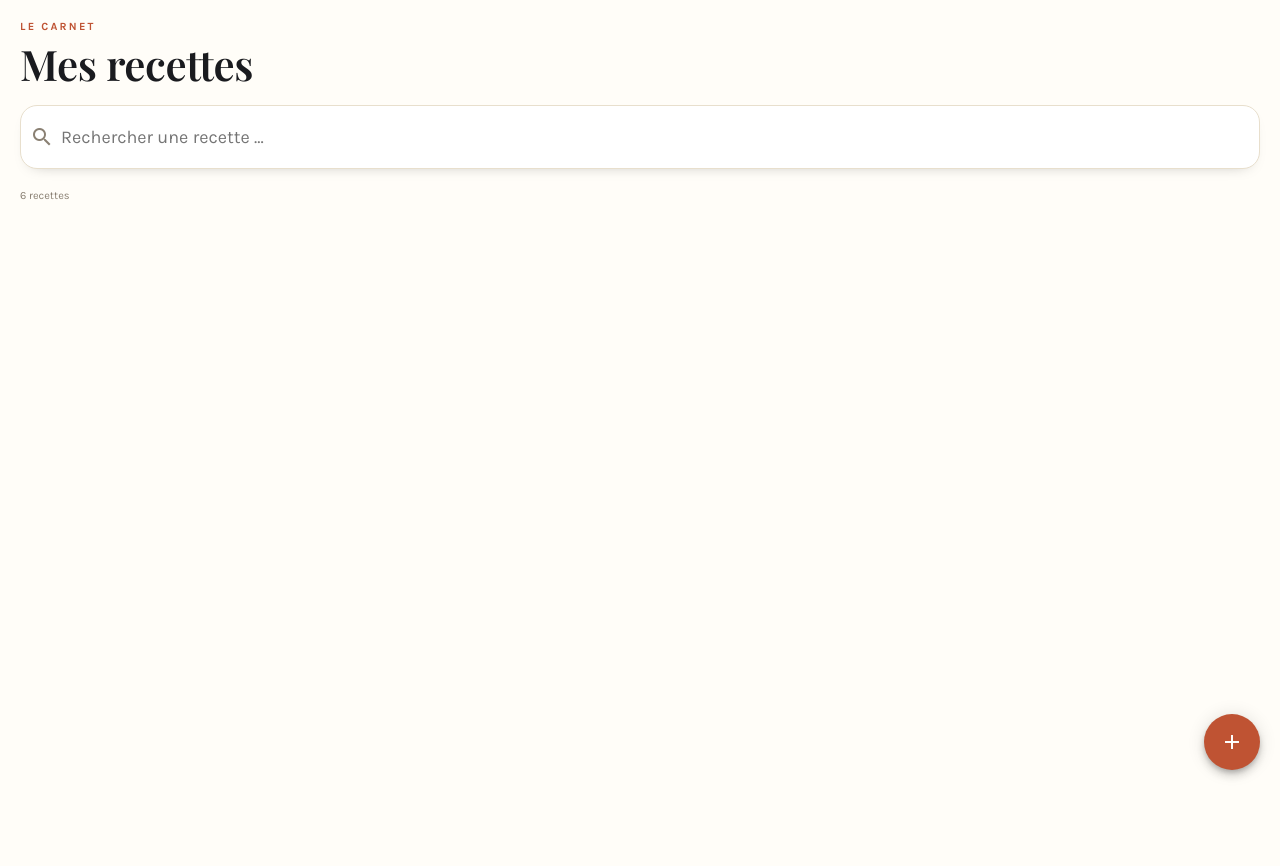
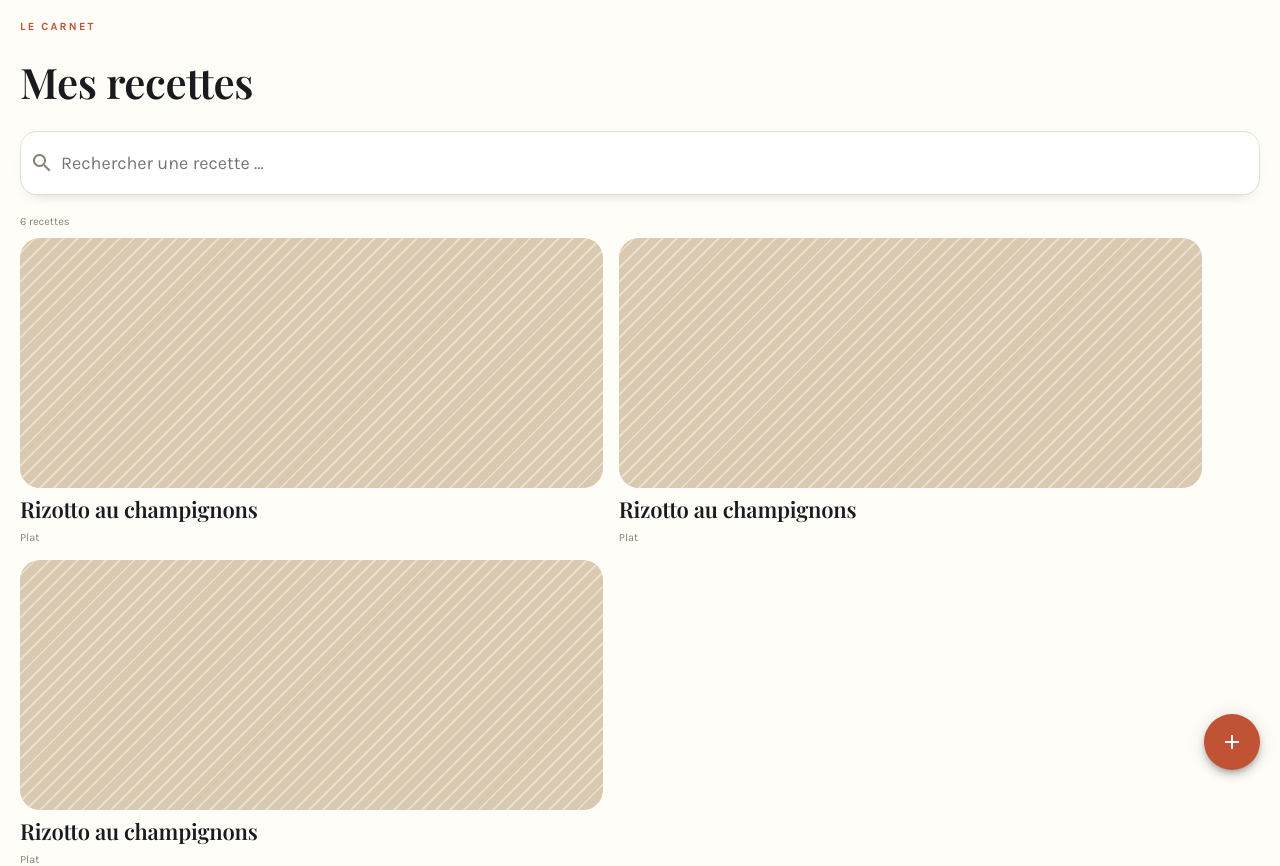
Before and after one commit to Revan027/my-recipes, an Angular app: page / in a window 1280 px wide. Before the commit the page ends 840 px from the top, so only its background shows below. Built offline with nearby package versions, Linux system fonts and the light colour scheme.

Commit message:
feat: fin inegration + ajout entité ingredient

```diff
--- a/public/css/buttons.scss
+++ b/public/css/buttons.scss
@@ -2,6 +2,7 @@
   position: fixed!important;
   bottom: 30px;
   right: 20px;
+  z-index: 9999;
 }
 
 .btn--accent {
--- a/public/css/fonts.scss
+++ b/public/css/fonts.scss
@@ -47,8 +47,25 @@
   --font-size-sm:   0.719rem;
   --font-size-md:   0.75rem;
   --font-size-lg:   0.969rem;
-  --font-size-xl:   2.125rem;
+  --font-size-xl:   1.375rem;
   --font-size-2xl:  2.625rem;
+
+  h1{
+    font-weight: 600;
+    font-family: 'Playfair Display', Georgia, serif;
+    font-size: var(--font-size-2xl);
+    line-height: 1.0;
+    letter-spacing: -0.01em;
+  }
+
+  h3{
+    font-family: 'Playfair Display', Georgia, serif;
+    font-weight: 600;
+    font-size: var(--font-size-xl);
+    line-height: 1.04;
+    letter-spacing: -0.01em;
+    margin: 10px 0;
+  }
 
   .mb-1{
     margin-bottom: 10px;
--- a/src/app/Models/Entities/Recipe.ts
+++ b/src/app/Models/Entities/Recipe.ts
@@ -1,3 +1,5 @@
+import { Ingredient } from "./Ingredient";
+import { Step } from "./Step";
 import { Type } from "./Type";
 
 export class Recipe {
@@ -5,7 +7,9 @@ export class Recipe {
 
   id: number = 0;
   typeID!: number;
-  type: Type = new Type();
   picture!: string;
   title!: string;
+  type: Type = new Type();
+  steps: Step[] = [];
+  ingredients: Ingredient[] = [];
 }
--- /dev/null
+++ b/src/app/components/card/card.html
@@ -0,0 +1,21 @@
+<div class="card">
+  <div class="card__header">
+    <div class="card__image">
+
+    </div>
+  </div>
+
+  <div class="card__content">
+    <div class="card__title">
+      <h3>Rizotto au champignons</h3>
+    </div>
+  </div>
+
+  <div class="card_footer">
+    <div class="card__meta">
+      <div class="card__type">
+        Plat
+      </div>
+    </div>
+  </div>
+</div>
--- /dev/null
+++ b/src/app/components/card/card.scss
@@ -0,0 +1,17 @@
+.card__header{
+    background-color: var(--color-placeholder-1);
+    border-radius: 20px;
+}
+
+.card__image{
+    width: 100%;
+    height: 250px;
+    background: repeating-linear-gradient(135deg, var(--color-lines) 0px 2px,transparent 2px 10px);
+    border-radius: 20px;
+}
+
+.card__type{
+    font-weight: 400;
+    font-size: var(--font-size-xs);
+    color: var(--color-secondary-text);
+}
--- a/src/app/constants/database.ts
+++ b/src/app/constants/database.ts
@@ -22,6 +22,12 @@ export const version1: string[] = [
     recipeID INTEGER NOT NULL,
     FOREIGN KEY(recipeID) REFERENCES ${tableName.recipe}(id),
   );`,
+  `CREATE TABLE IF NOT EXISTS ${tableName.ingredient} (
+    id INTEGER PRIMARY KEY AUTOINCREMENT,
+    name TEXT NOT NULL,
+    recipeID INTEGER NOT NULL,
+    FOREIGN KEY(recipeID) REFERENCES ${tableName.recipe}(id),
+  );`,
   `INSERT INTO ${tableName.type} (name) VALUES
     ('Plat'),
     ('Salade'),
--- a/src/app/constants/table-names.ts
+++ b/src/app/constants/table-names.ts
@@ -2,4 +2,5 @@ export const tableName = {
     recipe: 'Recipe',
     step: 'Step',
     type: 'Type',
+    ingredient: 'Ingredient',
 };
--- a/src/app/pages/recipes/recipes/recipes.html
+++ b/src/app/pages/recipes/recipes/recipes.html
@@ -4,16 +4,31 @@
     </div>
 
     <div class="recipes__title mb-2">
-        Mes recettes
+        <h1>Mes recettes</h1>
     </div>
 
     <div class="recipes__search mb-2">
         <app-search-field></app-search-field>
     </div>
 
-    <div class="recipes__counter">6 recettes</div>
+    <div class="recipes__counter mb-1">6 recettes</div>
 
     <button matFab class="btn-add-float btn--accent" aria-label="Example icon button with a delete icon">
         <mat-icon>add</mat-icon>
     </button>
+
+    <div class="grille">
+        <div class="col">
+            <app-card></app-card>
+        </div>
+
+        <div class="col">
+            <app-card></app-card>
+        </div>
+
+        <div class="col">
+            <app-card></app-card>
+        </div>
+    </div>
+
 </div>
--- a/src/app/pages/recipes/recipes/recipes.scss
+++ b/src/app/pages/recipes/recipes/recipes.scss
@@ -7,17 +7,21 @@
         letter-spacing: 0.20em;
     }
 
-    .recipes__title{
-        font-weight: 600;
-        font-family: 'Playfair Display', Georgia, serif;
-        font-size: var(--font-size-2xl);
-        line-height: 1.0;
-        letter-spacing: -0.01em;
-    }
-
     .recipes__counter{
         font-weight: 400;
         font-size: var(--font-size-xs);
         color: var(--color-secondary-text);
     }
 }
+
+.grille {
+  display: flex;
+   gap: 16px;
+   flex-wrap: wrap;
+}
+
+.col {
+      flex-shrink: 0;
+    flex-grow: 0;
+    flex-basis: 47%;
+}
--- a/src/app/pages/recipes/recipes/recipes.ts
+++ b/src/app/pages/recipes/recipes/recipes.ts
@@ -2,10 +2,11 @@ import { Component } from '@angular/core';
 import { SearchField } from '../../../components/fields/search-field/search-field';
 import { MatIconModule } from '@angular/material/icon';
 import { MatButtonModule } from '@angular/material/button';
+import { Card } from '../../../components/card/card';
 
 @Component({
   selector: 'app-recipes',
-  imports: [SearchField, MatIconModule, MatButtonModule],
+  imports: [SearchField, MatIconModule, MatButtonModule, Card],
   templateUrl: './recipes.html',
   styleUrl: './recipes.scss'
 })
```
Also changed, not shown: src/app/Models/Entities/Ingredient.ts (added, +7 -0 lines), src/app/components/card/card.ts (added, +10 -0 lines).
